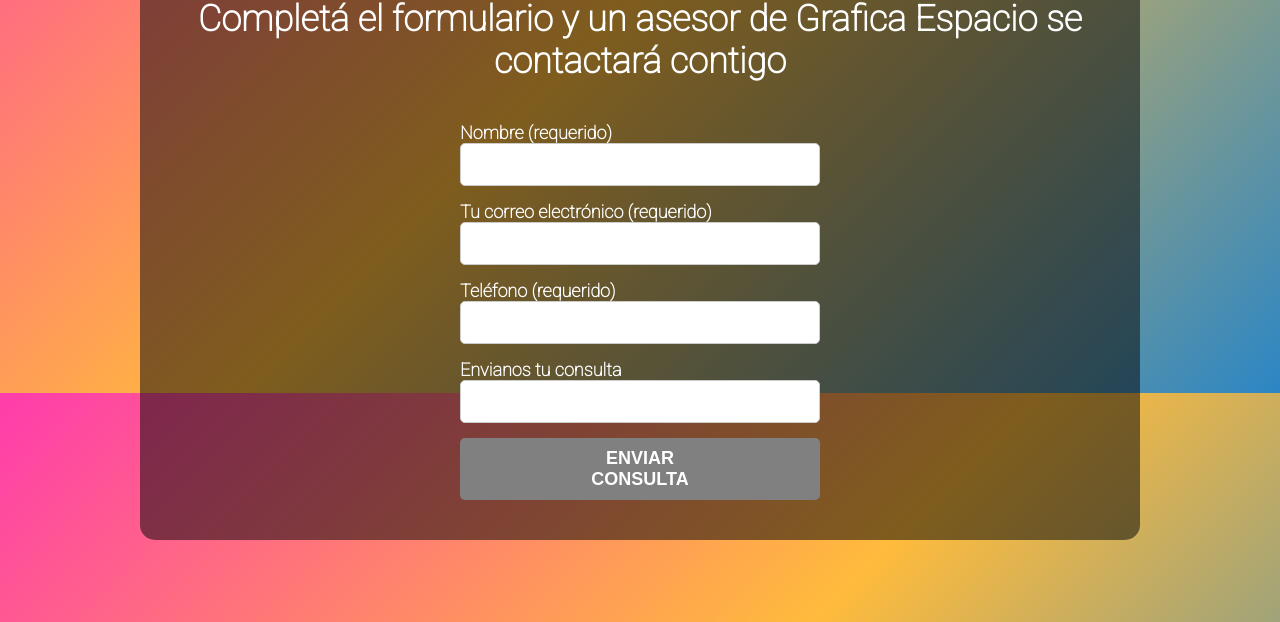
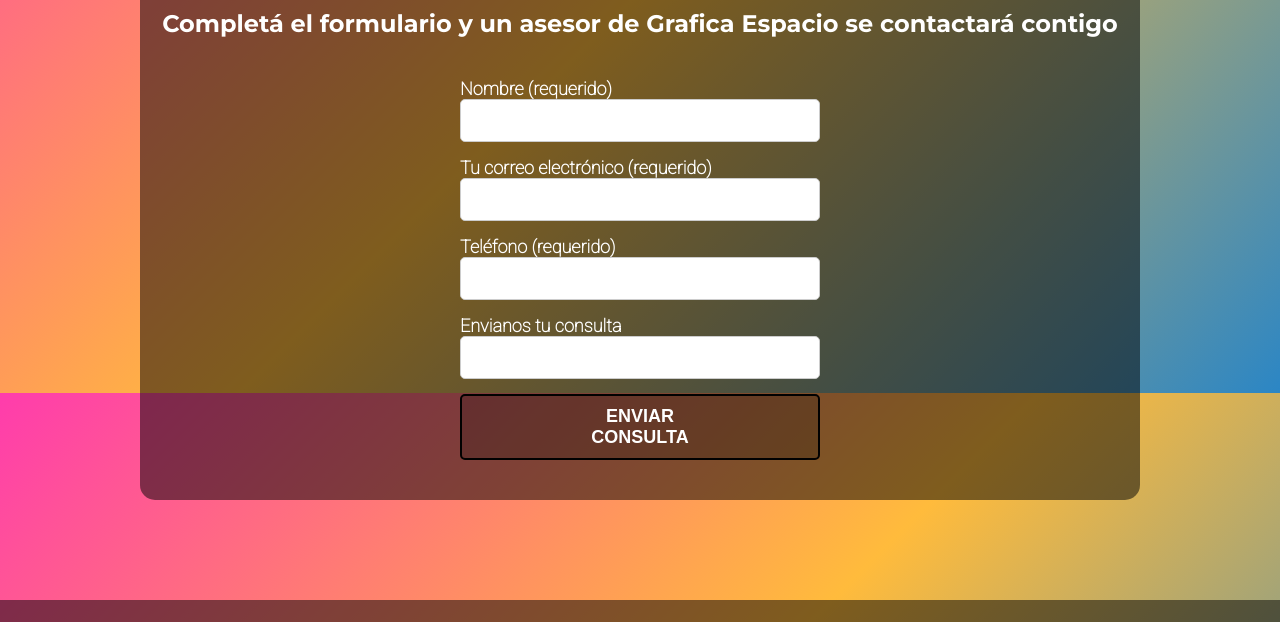
Before and after one commit to juancjose/proyecto, a website: page pages/contacto.html in a window 1280 px wide. Shown: the part 407-1029 px from the top of the page. Drawn offline with Linux system fonts and the light colour scheme.

Commit message:
cambio button de contacto

```diff
--- a/scss/style.scss
+++ b/scss/style.scss
@@ -359,14 +359,14 @@
 
 
     h4 {
-        font-size: 24px;
+        font-size: 32px;
         margin-bottom: 20px;
         text-align: center;
+        font-family: 'Montserrat', sans-serif;
 
         &.contacto-subtitle {
-            font-size: 36px;
+            font-size: 24px;
             text-align: center;
-            font-weight: bold;
             color: rgb(255, 255, 255);
         }
     }
@@ -405,18 +405,22 @@
 
 .contacto-form__button {
     padding: 10px 100px;
-    font-size: 18px;
+    font-size: 10px;
     font-weight: bold;
-    background-color: gray;
+    background-color: rgba(0, 0, 0, 0.197);
     color: #fff;
     border: none;
     border-radius: 5px;
+    border: 2px solid #010101;
     cursor: pointer;
     transition: background-color 0.3s ease;
+    transition: all 0.3s ease-in-out;
     margin: 0 auto;
 
     &:hover {
-        background-color: rgb(41, 41, 41);
+        color: #fff;
+        background-color: #00000093;
+        transform: scale(1.03);
     }
 }
 
```
Also changed, not shown: css/style.css.
